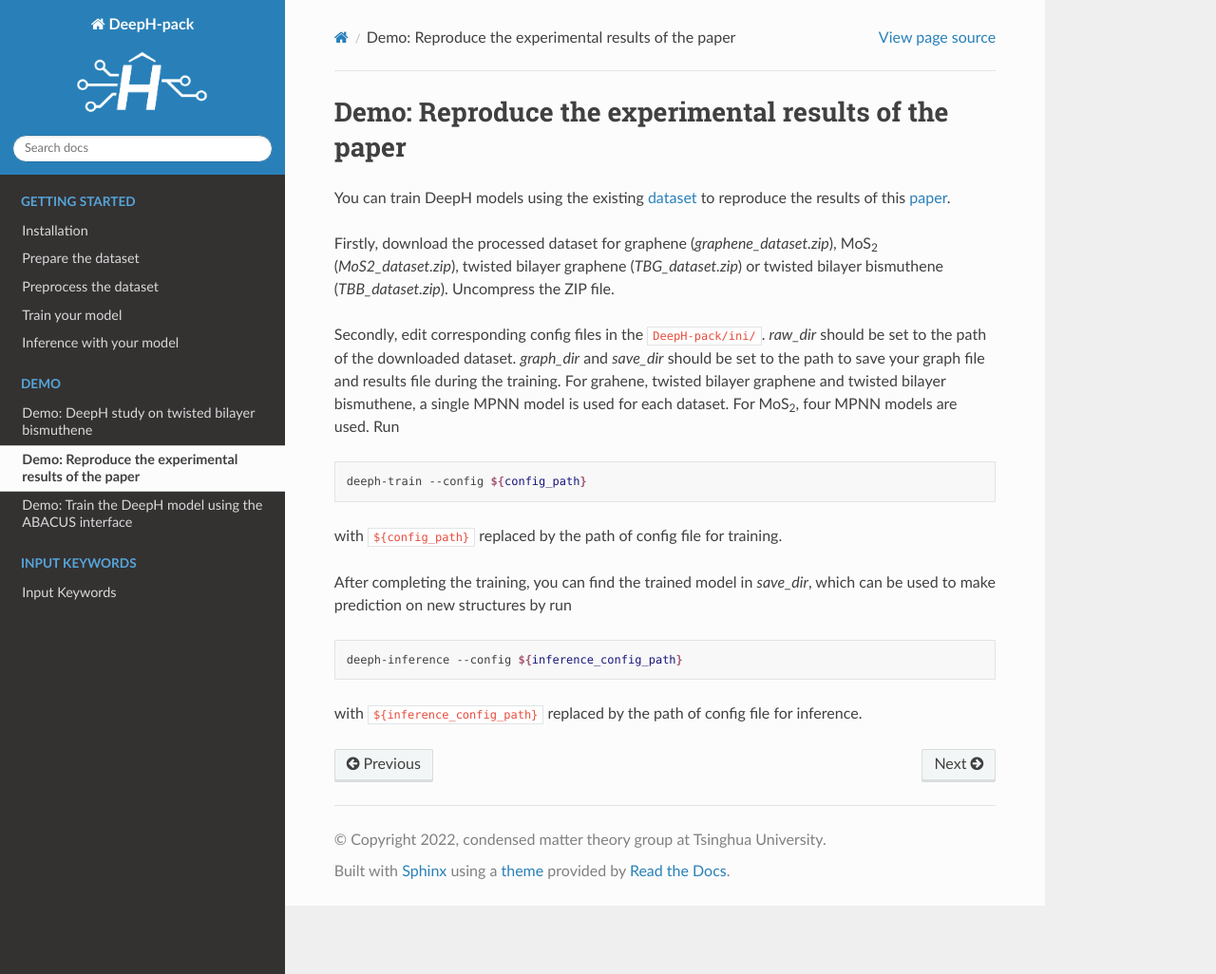
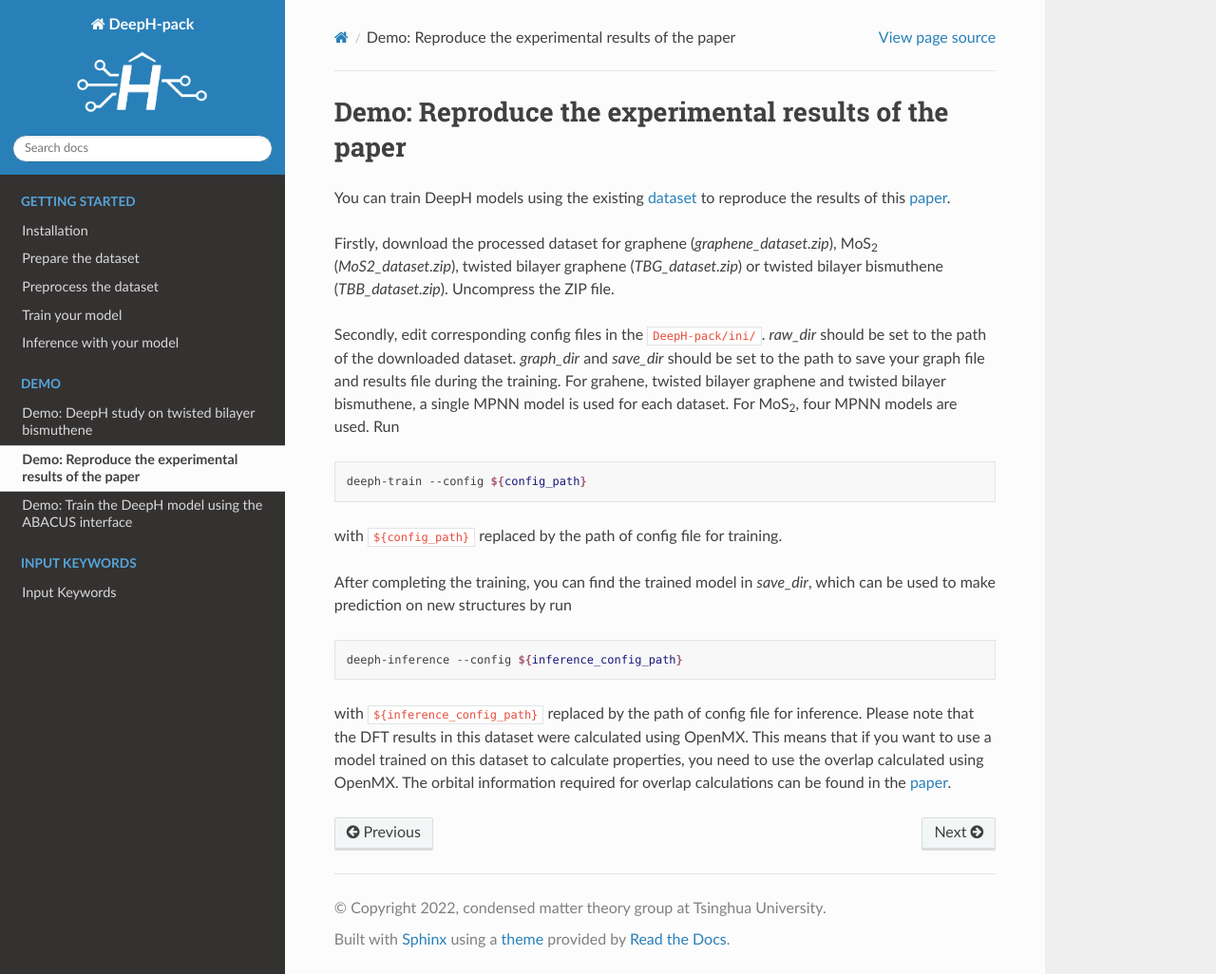
Before and after one commit to mzjb/DeepH-pack, a Sphinx documentation site: the page built from docs/source/demo/demo2.md, in a window 1280 px wide and 1026 px high. Shown: the whole window at 95% size. Built offline with Sphinx 7.4.7 and the Read the Docs theme 2.0.0, drawn with Linux system fonts in a browser that asks for light colours.

Commit message:
Add clarification about dataset to avoid misunderstandings

````diff
--- a/docs/source/demo/demo2.md
+++ b/docs/source/demo/demo2.md
@@ -14,3 +14,6 @@ After completing the training, you can find the trained model in *save_dir*, whi
 deeph-inference --config ${inference_config_path}
 ```
 with `${inference_config_path}` replaced by the path of config file for inference.
+Please note that the DFT results in this dataset were calculated using OpenMX.
+This means that if you want to use a model trained on this dataset to calculate properties, you need to use the overlap calculated using OpenMX.
+The orbital information required for overlap calculations can be found in the [paper](https://www.nature.com/articles/s43588-022-00265-6).
````
Also changed, not shown: README.md (+3 -1 lines).
